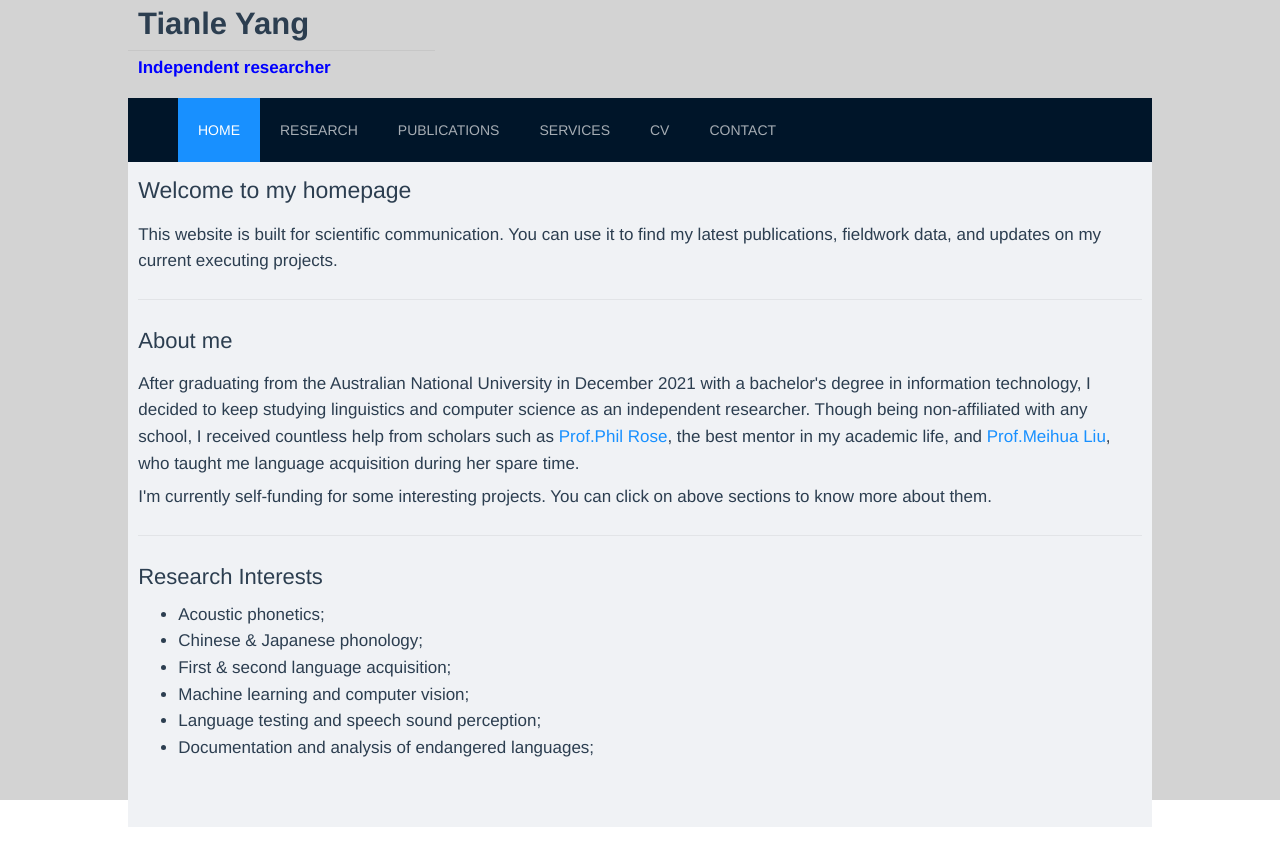
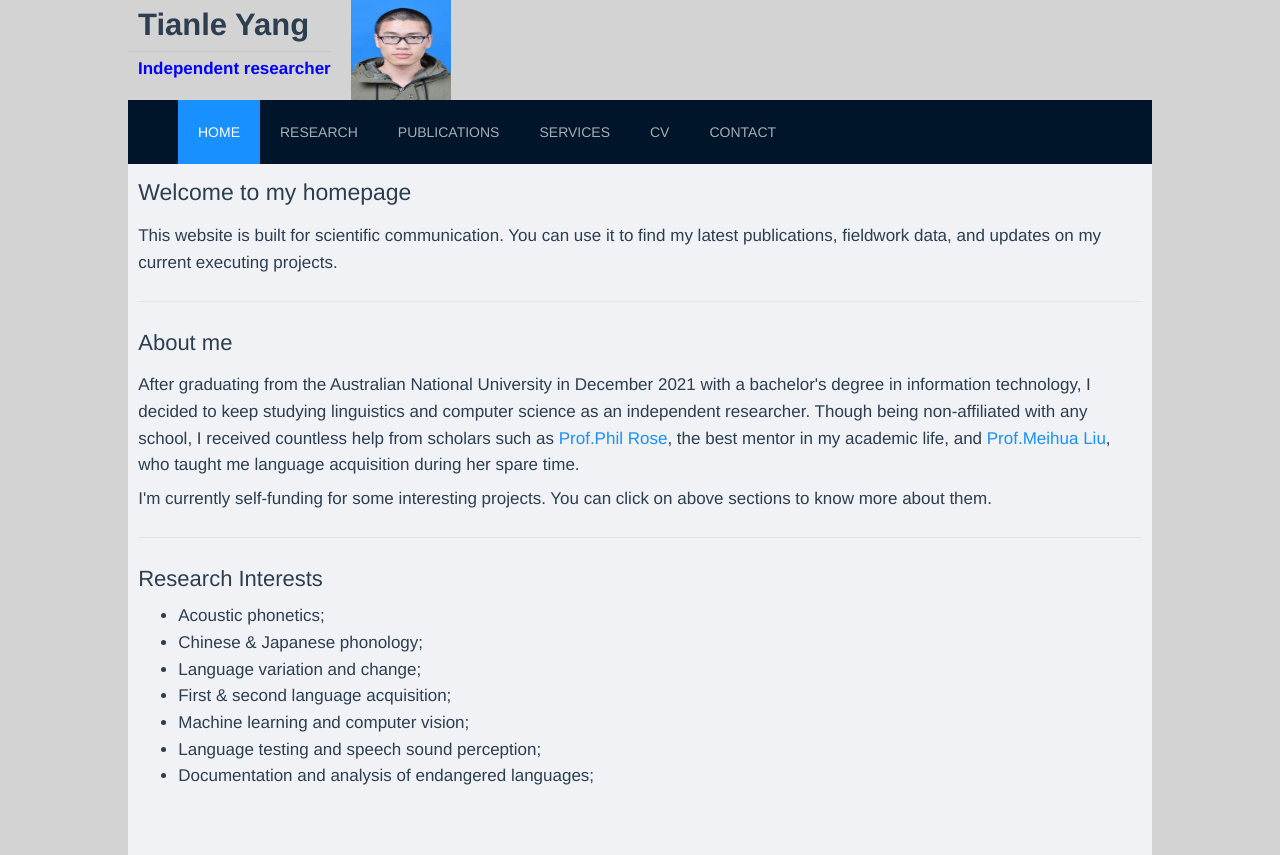
Before and after one commit to 46134167/461374167.github.io, a Vue app: page /#/ in a window 1280 px wide. Before the commit the page ends 827 px from the top, so only its background shows below. Built offline with nearby package versions, Linux system fonts and the light colour scheme.

Commit message:
Add files via upload

```diff
--- a/src/App.vue
+++ b/src/App.vue
@@ -25,7 +25,7 @@ export default {
   text-align: center;
   color: #2c3e50;
   width:100%;
-  height: 100%;
+  min-height: 100%;
   background-color: #d3d3d3;
 }
 </style>
--- a/src/components/HomeComponent.vue
+++ b/src/components/HomeComponent.vue
@@ -29,6 +29,7 @@
             <ul style="font-size:17px;margin-top:-15px;">
                 <li>Acoustic phonetics;</li>
                 <li>Chinese & Japanese phonology;</li>
+                <li>Language variation and change;</li>
                 <li>First & second language acquisition;</li>
                 <li>Machine learning and computer vision;</li>
                 <li>Language testing and speech sound perception;</li>
--- a/src/components/HomePage.vue
+++ b/src/components/HomePage.vue
@@ -1,10 +1,17 @@
 <template>
-    <div id="outer-container" style="width:80%;height:95%;margin:0 auto">
+    <div id="outer-container" style="width:80%;height:95%;margin:0 auto;text-align: left;">
 
-        <div class="basic_info" style="width:30%;margin-top:0px;">
-            <p align="left" style="font-size:31px;margin-left:10px;font-weight:bold">Tianle Yang</p>
-            <a-divider style="margin-top:-30px;"/>
-            <p align="left" style="color:blue;margin-top:-20px;margin-left:10px;font-size:17px;font-weight:bold;"> Independent researcher</p>
+        <div class="basic_info" style="margin-top:0px;position: relative;display: flex;align-items: center;">
+            <div>
+                <p align="left" style="font-size:31px;margin-left:10px;font-weight:bold">Tianle Yang</p>
+                <a-divider style="margin-top:-30px;"/>
+                <p align="left" style="color:blue;margin-top:-20px;margin-left:10px;font-size:17px;font-weight:bold;"> Independent researcher</p>
+            </div>
+
+            <div style="margin-left: 20px;">
+                <img style="width: 100px;height: 100px;" src="../assets/toux.jpg" alt="">
+            </div>
+
         </div>
         <a-layout>
             <a-layout-header>
--- a/src/components/PublicationComponent.vue
+++ b/src/components/PublicationComponent.vue
@@ -11,7 +11,7 @@
 
           <p style="font-size:17px;margin-top:-10px;">
               Phil Rose & Tianle Yang (2022). Modeling Interaction between Tone and Phonation Type in the Northern Wu Dialect of Jinshan.
-              <a href='XXX'>[XXX] </a>
+              <a href="/test1.pdf">[XXX] </a>
               <a href='XXX'>[under review]</a>
 
 
@@ -20,8 +20,8 @@
 
           <p style="font-size:17px;margin-top:-10px;">
               Tianle Yang, Kun Mao. (2022). Emotion-related One-on-one Japanese Online Classroom Study.
-              <a href='XXX'>[XXX] </a>
-              <a href='XXX'>[under review]</a>
+              <a href='/JP_acquisition_TLY.pdf'>[under review - comments welcome] </a>
+              <a href='/JP_acquisition_TLY.pdf'>[Click here to preview]</a>
 
           </p>
 
--- a/src/components/ResearchComponent.vue
+++ b/src/components/ResearchComponent.vue
@@ -72,7 +72,6 @@
          <div id="Project4" align="left">
                 <p style="font-size:20px; margin-top: -10px; font-Weight:bold;">
                     For details of my finished projects, please click on the publications section.
-
                 </p>
             </div>
     </div>
```
Also changed, not shown: src/assets/toux.jpg (added), 1 other file (tests, documents, lock files or other folders).
